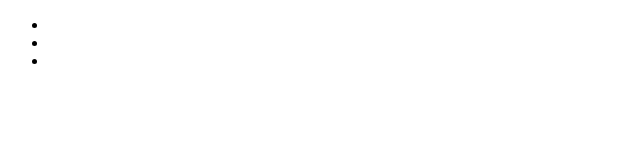
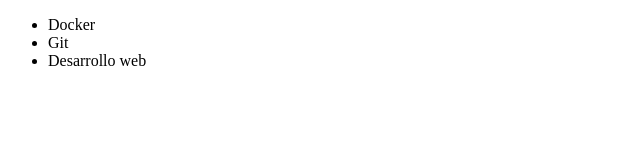
Before and after one commit to luisantomartinez/practicabasegit, a plain HTML site: page index.html in a window 1280 px wide. Shown: the whole page, without its empty margins (0-640 px from the left). Drawn offline with Linux system fonts and the light colour scheme.

Commit message:
Se modifico archivo .html

```diff
--- a/index.html
+++ b/index.html
@@ -8,9 +8,9 @@
 </head>
 <body>
     <ul>
-        <li></li>
-        <li></li>
-        <li></li>
+        <li>Docker</li>
+        <li>Git</li>
+        <li>Desarrollo web</li>
     </ul>
 </body>
 </html>
```
